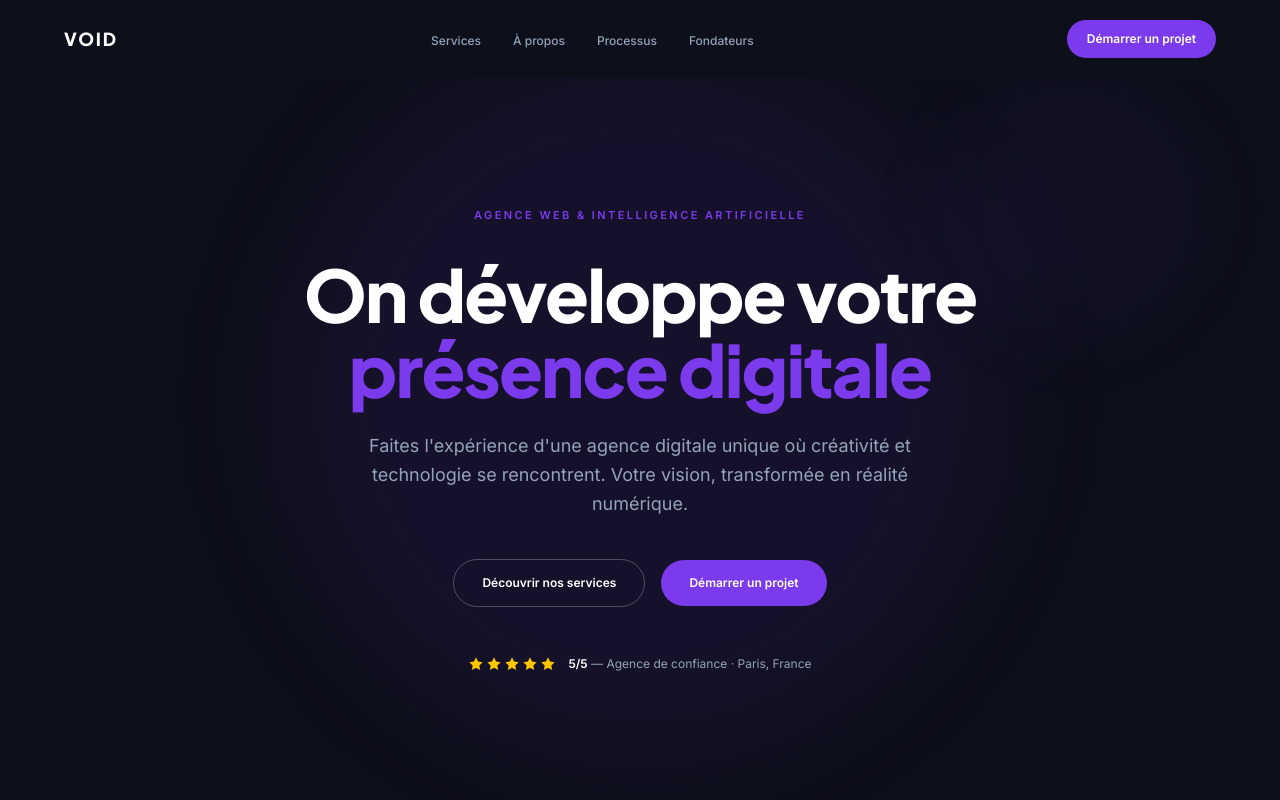
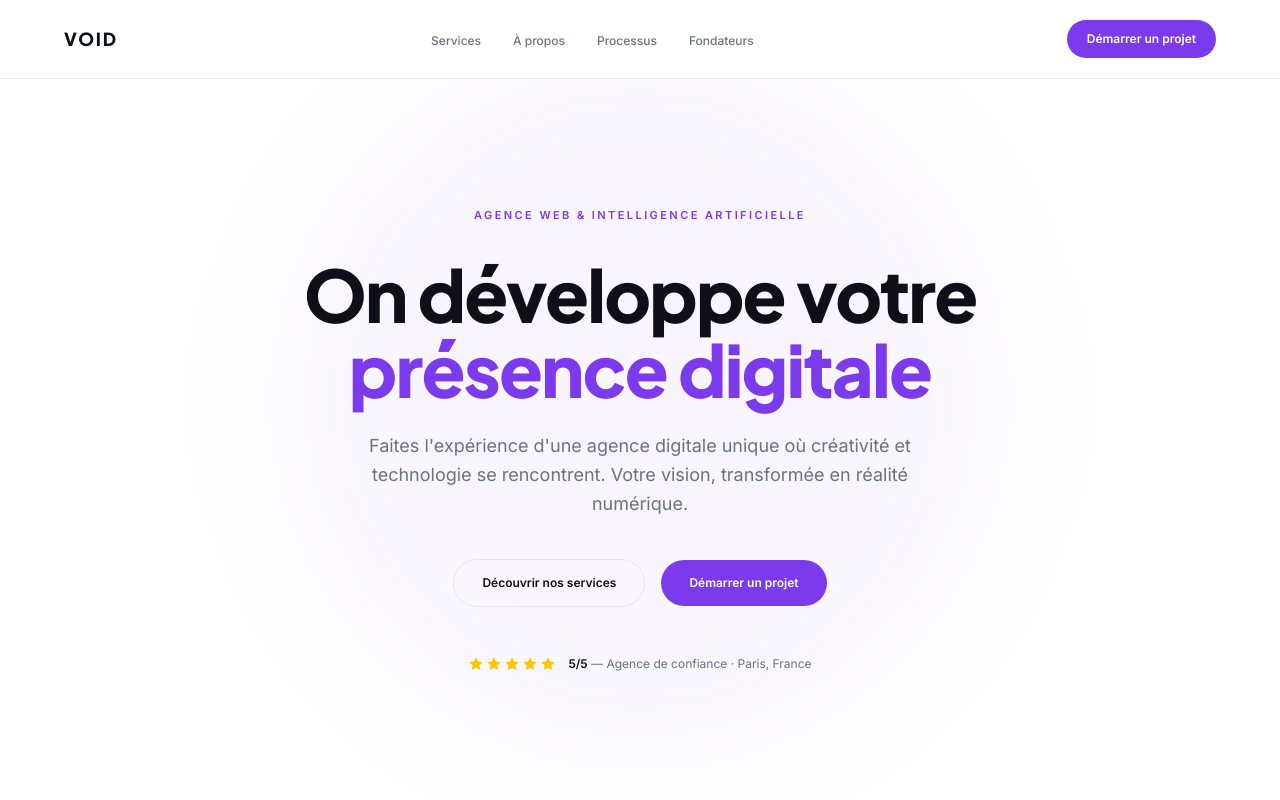
Before and after one commit to oxlaywager-wq/VOID, a Next.js app: page / in a window 1280 px wide. Shown: the top 800 px of the page. Built offline with nearby package versions, Linux system fonts and the light colour scheme.

Commit message:
style: switch to white background theme, keep purple accent
https://claude.ai/code/session_01X9SCsXGxwkDAQNtTHmkXZb

```diff
--- a/src/app/globals.css
+++ b/src/app/globals.css
@@ -49,8 +49,8 @@
 }
 
 :root {
-  --background: #0d0f1a;
-  --foreground: #f8fafc;
+  --background: #ffffff;
+  --foreground: #0f0f1a;
 }
 
 html {
--- a/src/app/page.tsx
+++ b/src/app/page.tsx
@@ -168,9 +168,9 @@ export default function Home() {
 
       {/* ── NAV ── */}
       <nav className={`fixed top-0 left-0 right-0 z-50 flex justify-between items-center px-8 md:px-16 py-5 transition-all duration-300 ${
-        scrolled ? 'bg-dark/90 backdrop-blur-xl border-b border-dark-border' : 'bg-dark'
+        scrolled ? 'bg-white/95 backdrop-blur-xl border-b border-light-border' : 'bg-white border-b border-light-border'
       }`}>
-        <a href="#" className="font-display text-lg font-extrabold tracking-widest text-white">
+        <a href="#" className="font-display text-lg font-extrabold tracking-widest text-ink">
           VOID
         </a>
         <ul className="hidden md:flex gap-8 list-none">
@@ -181,7 +181,7 @@ export default function Home() {
             { label: 'Fondateurs', href: '#founders' },
           ].map((item) => (
             <li key={item.label}>
-              <a href={item.href} className="text-[12px] font-medium text-dark-muted hover:text-white transition-colors">
+              <a href={item.href} className="text-[12px] font-medium text-light-muted hover:text-ink transition-colors">
                 {item.label}
               </a>
             </li>
@@ -196,25 +196,24 @@ export default function Home() {
       </nav>
 
       {/* ── HERO ── */}
-      <section className="bg-dark min-h-screen flex flex-col items-center justify-center text-center px-6 pt-20 relative overflow-hidden" id="home">
-        <div className="absolute top-1/2 left-1/2 -translate-x-1/2 -translate-y-1/2 w-[700px] h-[700px] bg-primary/8 rounded-full blur-3xl pointer-events-none" />
-        <div className="absolute top-20 right-20 w-64 h-64 bg-primary/5 rounded-full blur-2xl pointer-events-none" />
+      <section className="bg-white min-h-screen flex flex-col items-center justify-center text-center px-6 pt-20 relative overflow-hidden" id="home">
+        <div className="absolute top-1/2 left-1/2 -translate-x-1/2 -translate-y-1/2 w-[700px] h-[700px] bg-primary/5 rounded-full blur-3xl pointer-events-none" />
 
         <div className="relative z-10 max-w-4xl mx-auto">
           <p className="text-[11px] font-semibold tracking-[0.22em] uppercase text-primary mb-8">
             Agence Web &amp; Intelligence Artificielle
           </p>
-          <h1 className="font-display text-5xl md:text-6xl lg:text-7xl font-extrabold leading-[1.05] tracking-tight text-white mb-6">
+          <h1 className="font-display text-5xl md:text-6xl lg:text-7xl font-extrabold leading-[1.05] tracking-tight text-ink mb-6">
             On développe votre<br />
             <span className="text-primary">présence digitale</span>
           </h1>
-          <p className="text-base md:text-lg text-dark-muted max-w-xl mx-auto mb-10 leading-relaxed">
+          <p className="text-base md:text-lg text-light-muted max-w-xl mx-auto mb-10 leading-relaxed">
             Faites l&apos;expérience d&apos;une agence digitale unique où créativité et technologie se rencontrent. Votre vision, transformée en réalité numérique.
           </p>
           <div className="flex flex-col sm:flex-row gap-4 justify-center items-center mb-12">
             <a
               href="#services"
-              className="text-[12px] font-bold border border-white/25 text-white px-7 py-3.5 rounded-full hover:border-white/60 transition-colors"
+              className="text-[12px] font-bold border border-light-border text-ink px-7 py-3.5 rounded-full hover:border-primary hover:text-primary transition-colors"
             >
               Découvrir nos services
             </a>
@@ -231,15 +230,15 @@ export default function Home() {
                 <StarIcon key={i} className="w-4 h-4 text-yellow-400" />
               ))}
             </div>
-            <span className="text-[12px] text-dark-muted">
-              <strong className="text-white">5/5</strong> — Agence de confiance · Paris, France
+            <span className="text-[12px] text-light-muted">
+              <strong className="text-ink">5/5</strong> — Agence de confiance · Paris, France
             </span>
           </div>
         </div>
       </section>
 
       {/* ── MARQUEE ── */}
-      <div className="bg-dark border-y border-dark-border py-4 overflow-hidden">
+      <div className="bg-light border-y border-light-border py-4 overflow-hidden">
         <div className="flex animate-marquee whitespace-nowrap">
           {[0, 1].map((set) => (
             <div key={set} className="flex shrink-0">
@@ -331,53 +330,53 @@ export default function Home() {
       </section>
 
       {/* ── PROCESS ── */}
-      <section className="bg-dark px-8 md:px-16 py-28" id="process">
+      <section className="bg-white px-8 md:px-16 py-28 border-t border-light-border" id="process">
         <div className="max-w-6xl mx-auto grid grid-cols-1 md:grid-cols-2 gap-16 items-center">
           {/* Left: abstract visual */}
-          <div className="relative rounded-2xl overflow-hidden aspect-[4/3] bg-dark-card border border-dark-border">
-            <div className="absolute inset-0 bg-gradient-to-br from-primary/15 via-transparent to-transparent" />
-            <div className="absolute inset-0 p-8 grid grid-cols-3 gap-3 opacity-40">
+          <div className="relative rounded-2xl overflow-hidden aspect-[4/3] bg-light border border-light-border">
+            <div className="absolute inset-0 bg-gradient-to-br from-primary/10 via-transparent to-transparent" />
+            <div className="absolute inset-0 p-8 grid grid-cols-3 gap-3 opacity-50">
               {Array.from({ length: 6 }).map((_, i) => (
-                <div key={i} className={`border border-dark-border rounded-lg ${i % 3 === 0 ? 'col-span-2' : ''}`} />
+                <div key={i} className={`border border-light-border rounded-lg bg-white ${i % 3 === 0 ? 'col-span-2' : ''}`} />
               ))}
               {Array.from({ length: 3 }).map((_, i) => (
-                <div key={i} className="border border-dark-border rounded-lg" />
+                <div key={i} className="border border-light-border rounded-lg bg-white" />
               ))}
             </div>
             <div className="absolute bottom-8 left-8 right-8">
-              <div className="h-2 bg-dark-border rounded-full mb-2 w-3/4" />
-              <div className="h-2 bg-dark-border rounded-full mb-2 w-1/2" />
+              <div className="h-2 bg-light-border rounded-full mb-2 w-3/4" />
+              <div className="h-2 bg-light-border rounded-full mb-2 w-1/2" />
               <div className="h-2 bg-primary/40 rounded-full w-2/3" />
             </div>
           </div>
 
           {/* Right: steps */}
           <div>
-            <SectionLabel dark>Notre Processus de Création</SectionLabel>
-            <h2 className="font-display text-3xl md:text-4xl font-extrabold text-white leading-tight mb-4">
+            <SectionLabel>Notre Processus de Création</SectionLabel>
+            <h2 className="font-display text-3xl md:text-4xl font-extrabold text-ink leading-tight mb-4">
               Votre site web, en seulement quelques étapes
             </h2>
-            <p className="text-sm text-dark-muted mb-10 leading-relaxed">
+            <p className="text-sm text-light-muted mb-10 leading-relaxed">
               Sollicitez notre expertise pour obtenir un devis sur mesure, entièrement adapté à vos attentes et sans engagement.
             </p>
-            <div className="bg-dark-card border border-dark-border rounded-2xl p-6">
+            <div className="bg-light border border-light-border rounded-2xl p-6">
               {PROCESS.map((step, i) => (
                 <div key={i} className="flex gap-4 items-start relative">
                   {i < PROCESS.length - 1 && (
-                    <div className="absolute left-5 top-10 w-px h-10 bg-dark-border z-0" />
+                    <div className="absolute left-5 top-10 w-px h-10 bg-light-border z-0" />
                   )}
                   <div className={`w-10 h-10 rounded-full flex items-center justify-center shrink-0 font-bold text-sm z-10 ${
                     i < PROCESS.length - 1
                       ? 'bg-primary text-white'
-                      : 'border-2 border-dark-border text-dark-muted'
+                      : 'border-2 border-light-border text-light-muted'
                   }`}>
                     {step.num}
                   </div>
                   <div className={i < PROCESS.length - 1 ? 'pb-9' : ''}>
-                    <a href="#contact" className="font-display font-bold text-white text-base mb-1 hover:text-primary transition-colors block">
+                    <a href="#contact" className="font-display font-bold text-ink text-base mb-1 hover:text-primary transition-colors block">
                       {step.name}
                     </a>
-                    <p className="text-sm text-dark-muted leading-relaxed">{step.desc}</p>
+                    <p className="text-sm text-light-muted leading-relaxed">{step.desc}</p>
                   </div>
                 </div>
               ))}
```
